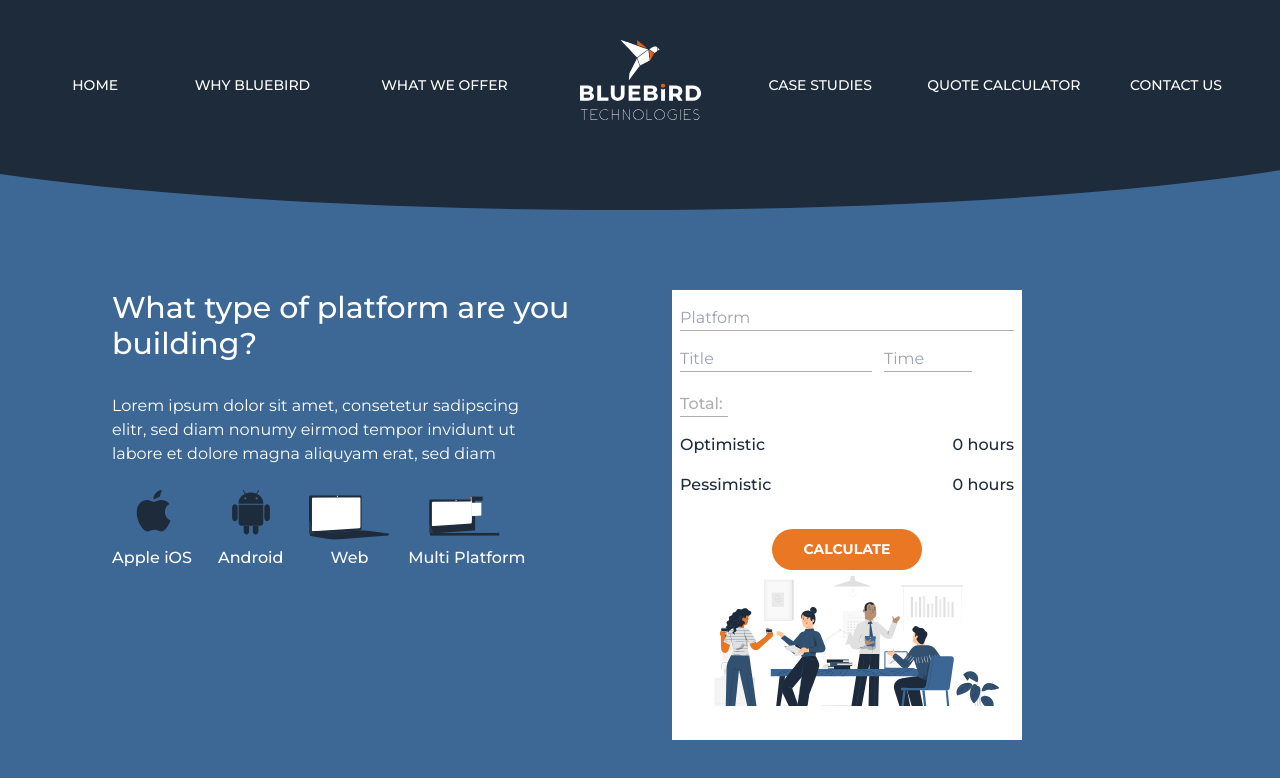
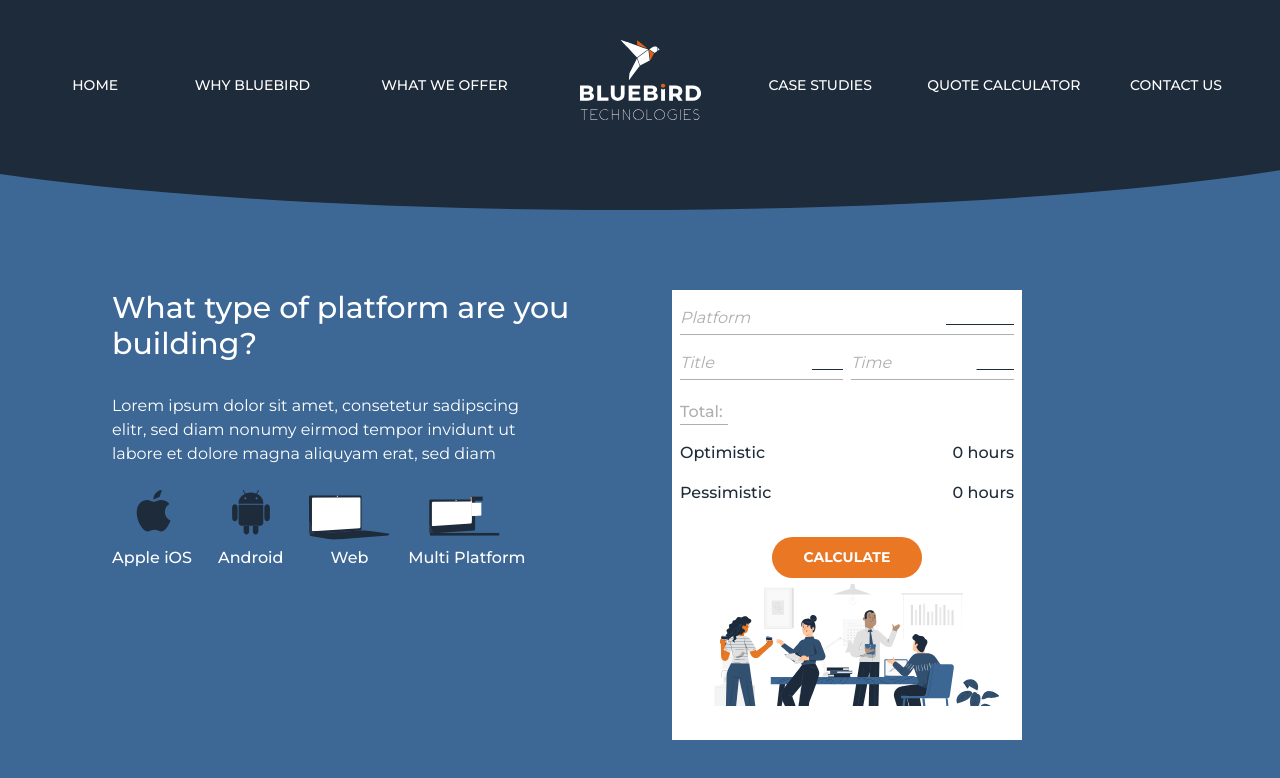
Before and after one commit to bluebird-technologies/bluebird_tech_OLD, a Next.js app: page /calculator/platformChoice in a window 1280 px wide. Shown: the top 778 px of the page. Built offline with nearby package versions, Linux system fonts and the light colour scheme.

Commit message:
placeholder text made transparent

```diff
--- a/components/Calculator.tsx
+++ b/components/Calculator.tsx
@@ -4,7 +4,11 @@ import { Button } from './Button';
 import animation from '../public/lottie/724c861b-ff93-4c29-8e91-ab091ab26774.json';
 import { Checkbox } from './Solutions/Checkbox';
 
-function Calculator() {
+interface Props {
+  platformType: string;
+}
+
+function Calculator({ platformType }: Props) {
   const checkBoxItems = [
     {
       title: 'Front End Developer',
@@ -22,7 +26,7 @@ function Calculator() {
       title: 'Product Manager',
       checked: false,
     },
-     {
+    {
       title: 'Graphic Designer',
       checked: false,
     },
@@ -42,20 +46,33 @@ function Calculator() {
 
   return (
     <div className="bg-white h-[450px]  py-4 px-2 w-[350px]">
-      <div className="h-[400px] overflow-y-auto overflow-x-hidden scrollbar-hii">
-        <input
-          placeholder="Platform"
-          className="outline-none border w-full  border-t-0 border-x-0 border-b-gray"
-        />
-        <div className=" pb-1 w-2/3 mt-4 flex flex-row justify-between ">
+      <div className="h-[400px] overflow-y-auto overflow-x-hidden ">
+        <div className="flex flex-1 flex-row border justify-between pb-1  border-t-0 border-x-0 border-b-gray">
+          <label className="text-gray italic">Platform</label>
           <input
-            placeholder="Title"
-            className="outline-none border border-t-0 border-x-0 border-b-gray italics"
+            type="text"
+            placeholder="platform"
+            className="outline-none placeholder-transparent text-right w-2/3  text-primary font-bold underline"
+            value={platformType}
           />
-          <input
-            placeholder="Time"
-            className="outline-none  border border-t-0 border-x-0 border-b-gray ml-3 first-line:italics w-[88px]"
-          />
+        </div>
+        <div className=" pb-1 w-full mt-4 flex flex-row justify-between ">
+          <div className="flex flex-1 flex-row border justify-between pb-1  border-t-0 border-x-0 border-b-gray">
+            <label className="text-gray italic">Title</label>
+            <input
+              type="text"
+              placeholder="title"
+              className="outline-none text-right w-3/5 placeholder-transparent text-primary underline"
+            />
+          </div>
+          <div className="flex flex-1 flex-row  border justify-between pb-1  border-t-0 border-x-0 ml-2 border-b-gray">
+            <label className="text-gray italic">Time</label>
+            <input
+              type="text"
+              placeholder="time"
+              className="outline-none placeholder-transparent text-right w-3/5 text-primary underline"
+            />
+          </div>
         </div>
         <h2 className="text-gray text-base font-medium mt-4 border-b w-12 ">Total:</h2>
         <div>
```
